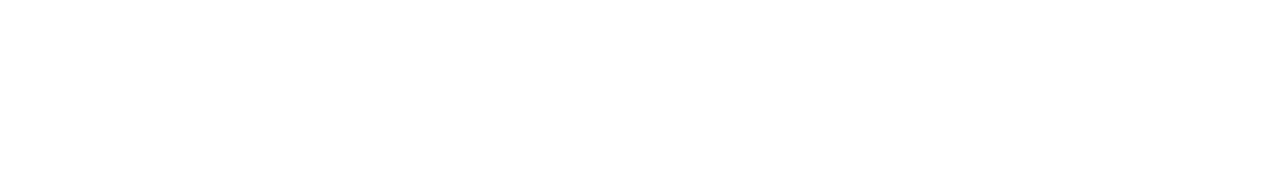
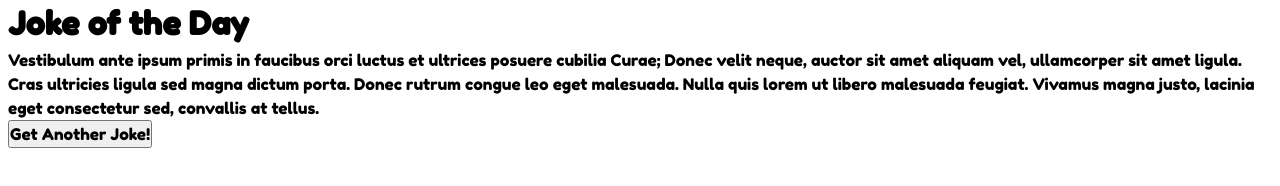
Before and after one commit to davinaleong/proj-joke-of-the-day, a website built with Vite: page index.html in a window 1280 px wide. Built offline with nearby package versions, Linux system fonts and the light colour scheme; files whose address does not match are found by name.

Commit message:
Added placeholder content

```diff
--- a/index.html
+++ b/index.html
@@ -29,7 +29,14 @@
     <script defer src="./scripts/main.js"></script>
   </head>
   <body>
-    <div id="app"></div>
-    <script type="module" src="/main.js"></script>
+    <main class="container dialog">
+      <h1 class="dialog__heading">Joke of the Day</h1>
+
+      <div class="dialog__content" data-element="joke-body">
+        Vestibulum ante ipsum primis in faucibus orci luctus et ultrices posuere cubilia Curae; Donec velit neque, auctor sit amet aliquam vel, ullamcorper sit amet ligula. Cras ultricies ligula sed magna dictum porta. Donec rutrum congue leo eget malesuada. Nulla quis lorem ut libero malesuada feugiat. Vivamus magna justo, lacinia eget consectetur sed, convallis at tellus.
+      </div>
+
+      <button type="button" class="btn btn-dialog__button">Get Another Joke!</button>
+    </main>
   </body>
 </html>
```
